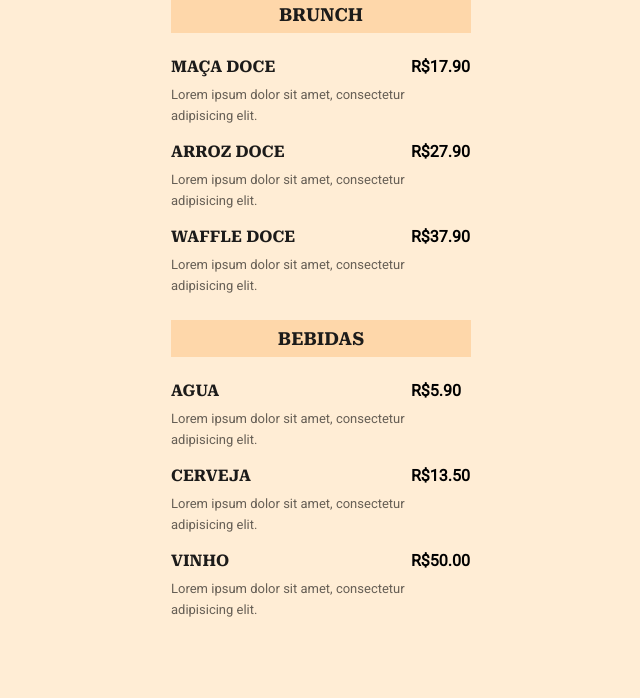
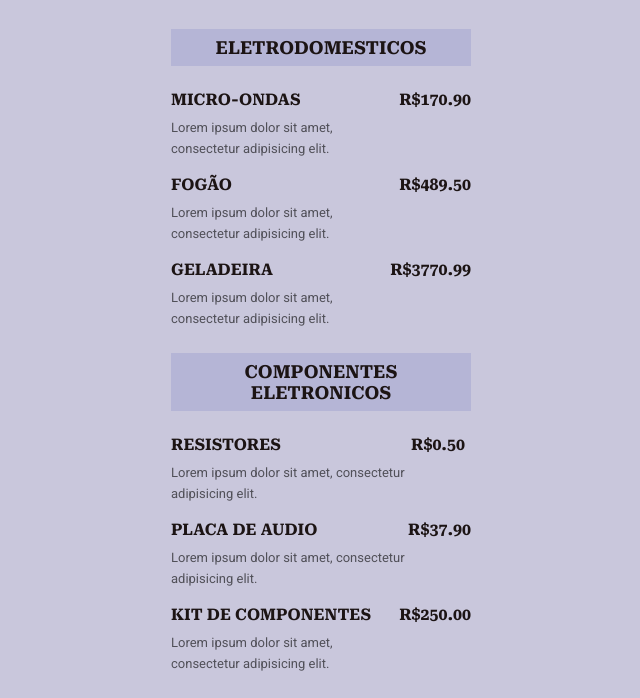
Before and after one commit to W-Wag/Maratona-Explorer-2, a plain HTML site: page index.html in a window 1280 px wide. Shown: the part 121-819 px from the top of the page, without its empty margins (319-959 px from the left). Drawn offline with Linux system fonts and the light colour scheme.

Commit message:
atualizado menu

```diff
--- a/index.html
+++ b/index.html
@@ -11,45 +11,77 @@
 
     <link rel="stylesheet" href="styles.css">
   </head>
-  <body>
+    <body>
 
     <header>
-      <h1>Menu <span> Café </span> </h1>
+      <h1>Venda DE <span> Eletronicos </span> </h1>
       <p>aberto todos os dias das 8h - 21h</p>
     </header>
 
       <section>
-        <h2>Brunch</h2>
+        <h2>Eletrodomesticos</h2>
         <ul>
           <li>
             <div class="details">
-              <h3>Maça doce</h3>
+              <h3>Micro-Ondas</h3>
               <p class="description">
                 Lorem ipsum dolor sit amet, consectetur adipisicing elit.
               </p>
             </div>
 
             <strong class=".price">
-              R$17.90
+              R$170.90
             </strong>
           </li>
 
            <li>
             <div class="details">
-              <h3>Arroz doce</h3>
+              <h3>Fogão</h3>
               <p class="description">
                 Lorem ipsum dolor sit amet, consectetur adipisicing elit.
               </p>
             </div>
 
             <strong class=".price">
-              R$27.90
+              R$489.50
             </strong>
           </li>
 
           <li>
             <div class="details">
-              <h3>Waffle doce</h3>
+              <h3>Geladeira</h3>
+              <p class="description">
+                Lorem ipsum dolor sit amet, consectetur adipisicing elit.
+              </p>
+            </div>
+
+            <strong class=".price">
+              R$3770.99
+            </strong>
+          </li>
+        </ul>
+
+      </section>
+
+      <section>
+        <h2>Componentes Eletronicos</h2>
+        <ul>
+          <li>
+            <div class="details">
+              <h3>Resistores</h3>
+              <p class="description">
+                Lorem ipsum dolor sit amet, consectetur adipisicing elit.
+              </p>
+            </div>
+
+            <strong class=".price">
+              R$0.50
+            </strong>
+          </li>
+
+           <li>
+            <div class="details">
+              <h3>Placa de audio</h3>
               <p class="description">
                 Lorem ipsum dolor sit amet, consectetur adipisicing elit.
               </p>
@@ -59,54 +91,22 @@
               R$37.90
             </strong>
           </li>
-        </ul>
 
-      </section>
-
-      <section>
-        <h2>Bebidas</h2>
-        <ul>
           <li>
             <div class="details">
-              <h3>Agua</h3>
+              <h3>kit de Componentes</h3>
               <p class="description">
                 Lorem ipsum dolor sit amet, consectetur adipisicing elit.
               </p>
             </div>
 
             <strong class=".price">
-              R$5.90
-            </strong>
-          </li>
-
-           <li>
-            <div class="details">
-              <h3>Cerveja</h3>
-              <p class="description">
-                Lorem ipsum dolor sit amet, consectetur adipisicing elit.
-              </p>
-            </div>
-
-            <strong class=".price">
-              R$13.50
-            </strong>
-          </li>
-
-          <li>
-            <div class="details">
-              <h3>Vinho</h3>
-              <p class="description">
-                Lorem ipsum dolor sit amet, consectetur adipisicing elit.
-              </p>
-            </div>
-
-            <strong class=".price">
-              R$50.00
+              R$250.00
             </strong>
           </li>
         </ul>
 
       </section>
 
-  </body>
+    </body>
 </html>
--- a/styles.css
+++ b/styles.css
@@ -5,7 +5,7 @@
 }
 
 body {
-    background-color: #FFEDD5 ;
+  background-color: #c9c7dc ;
   font-family: 'Roboto', sans-serif;
 }
 
@@ -14,10 +14,10 @@
 }
 
 /* Fonts */
-  h1, h2, h3, .price {
+h1, h2, h3, strong {
   font-family: 'Roboto Serif', serif;
   text-transform: uppercase;
-    color: #1c1b1a ;
+  color: #1c1414 ;
 }
 
 header {
@@ -38,7 +38,7 @@
 line-height: 33px;
 }
 header h1 span {
-    color: #995000;
+  color: #417382;
 }
 header p {
   font-size: 14px;
@@ -51,7 +51,7 @@
 }
 
 section h2 {
-    background-color: #FED7AA;
+  background-color: #7f82c646;
   padding: 8px 16px;
   text-align: center;
 
```
Lines whose indentation alone changed are shown as unchanged.
